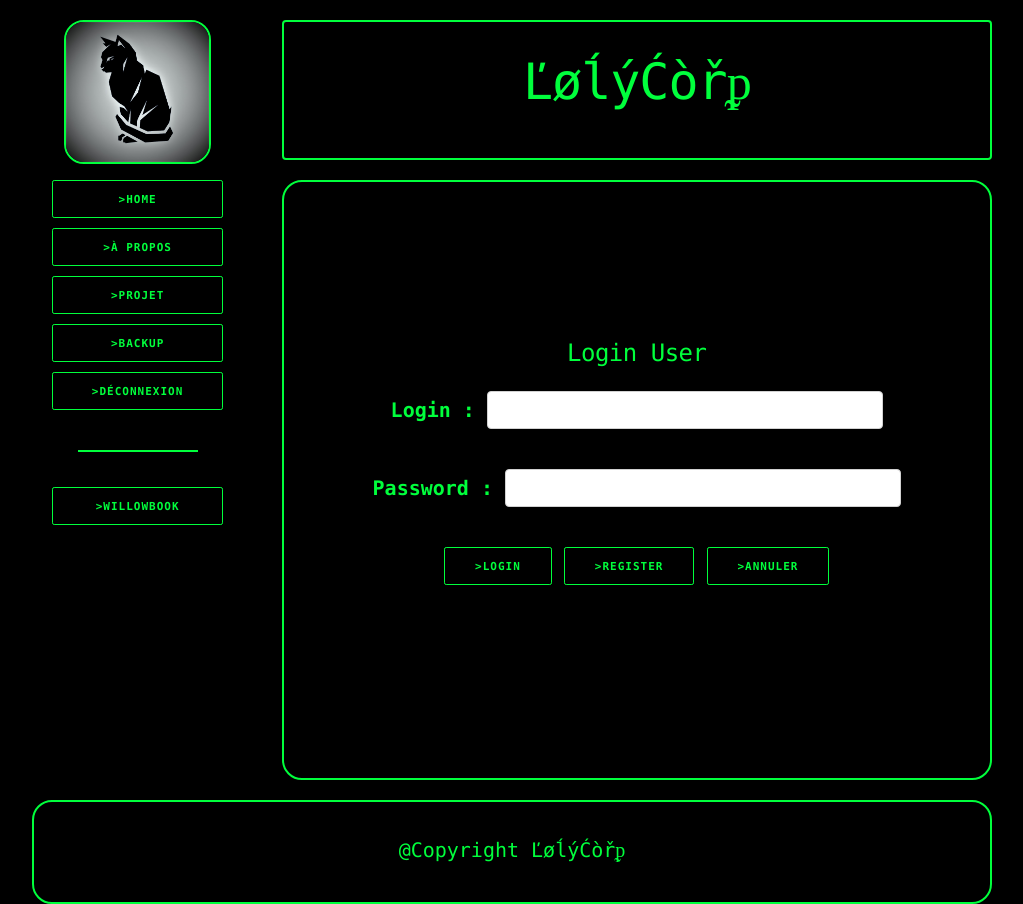
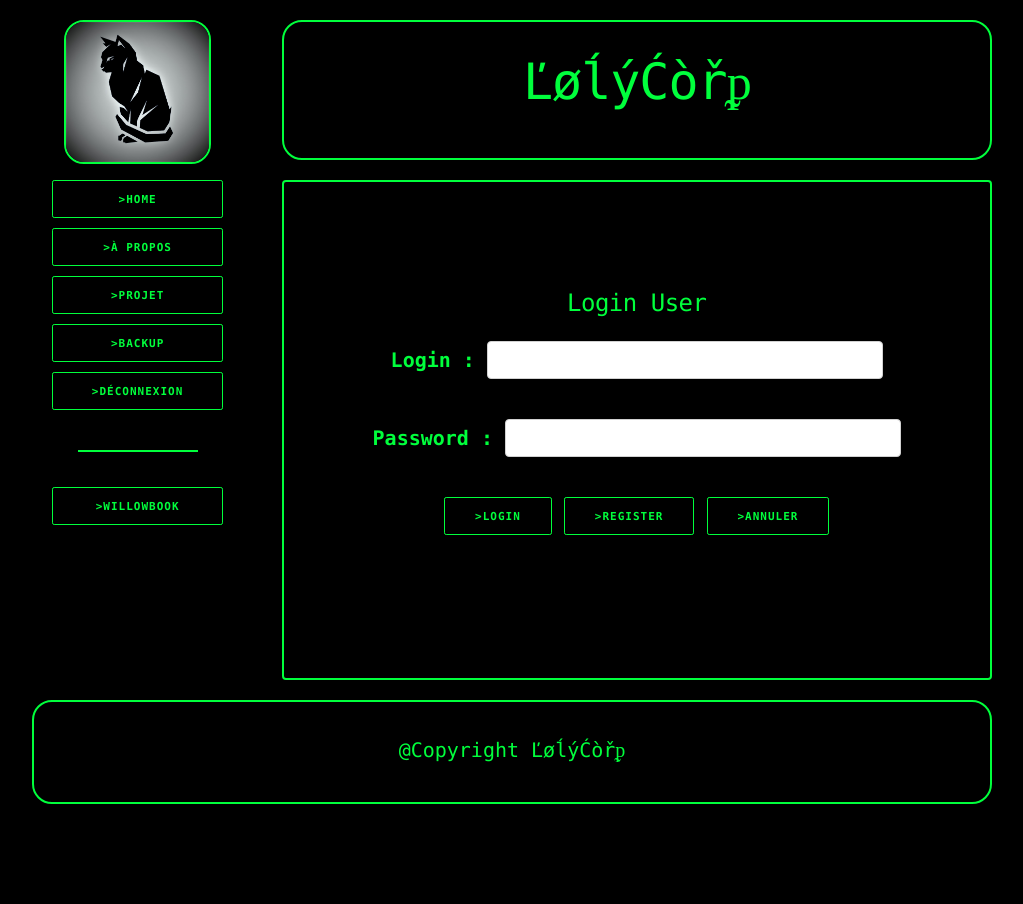
Before and after one commit to GostyCorp/GostyWeb, a PHP site: page / in a window 1280 px wide. Shown: the whole page, without its empty margins (118-1141 px from the left). After the commit the page ends 804 px from the top, so only its background shows below. Run offline with PHP 8.4, Linux system fonts and the light colour scheme; some libraries are stand-ins or nearby versions.

Commit message:
Update graphics

```diff
--- a/css/lolyweb.css
+++ b/css/lolyweb.css
@@ -5,6 +5,27 @@ body
 	background-color: rgb(0, 0, 0);
 	color: rgb(0, 255, 60);
 	margin-right: 1em;
+}
+
+::-webkit-scrollbar
+{
+	width: 0.3em;
+}
+
+::-webkit-scrollbar-thumb
+{
+	background: rgb(0, 255, 60);
+	border-radius: 1em;
+}
+
+::-webkit-scrollbar-thumb:hover
+{
+	background: rgb(0, 122, 30);
+}
+
+::-webkit-scrollbar-track
+{
+	background: rgb(0, 61, 15);
 }
 
 hr
@@ -45,7 +66,7 @@ hr
 	display: flex;
 	justify-content: center;
 	border: 0.1em solid rgb(0, 255, 60);
-	border-radius: 0.2em;
+	border-radius: 1em;
 }
 
 .row.header > .nine.columns > h1
@@ -72,9 +93,11 @@ hr
 {
 	margin-top: 1em;
 	border: 0.1em solid rgb(0, 255, 60);
-	border-radius: 1em;
-	min-height: 30em;
+	border-radius: 0.2em;
+	max-height: 35em;
+	min-height: 35em;
 	padding: 1em;
+	overflow-y: auto;
 }
 
 .row.center > .nine.columns.login
@@ -85,14 +108,14 @@ hr
 	text-align: center;
 }
 
-.row.center > .nine.columns.login > form > input
+.row.center > .nine.columns.login > form > a
 {
 	color: rgb(0, 255, 60);
 	border-color: rgb(0, 255, 60);
 	border-radius: 0.2em;
 }
 
-.row.center > .nine.columns.login > form > a
+.row.center > .nine.columns.login > form > input
 {
 	color: rgb(0, 255, 60);
 	border-color: rgb(0, 255, 60);
@@ -145,3 +168,42 @@ h3
 	border-radius: 1em;
 	height: 5em;
 }
+
+/*---------------------Responsive---------------------*/
+
+@media (min-height: 500px)
+{
+	.row.center > .nine.columns
+	{
+		max-height: 20em;
+		min-height: 20em;
+	}
+}
+
+@media (min-height: 800px)
+{
+	.row.center > .nine.columns
+	{
+		max-height: 25em;
+		min-height: 25em;
+	}
+}
+
+@media (min-height: 1000px)
+{
+	.row.center > .nine.columns
+	{
+		max-height: 35em;
+		min-height: 35em;
+		font-size: 1em;
+	}
+}
+
+@media (min-height: 1200px)
+{
+	.row.center > .nine.columns
+	{
+		max-height: 45em;
+		min-height: 45em;
+	}
+}
```
